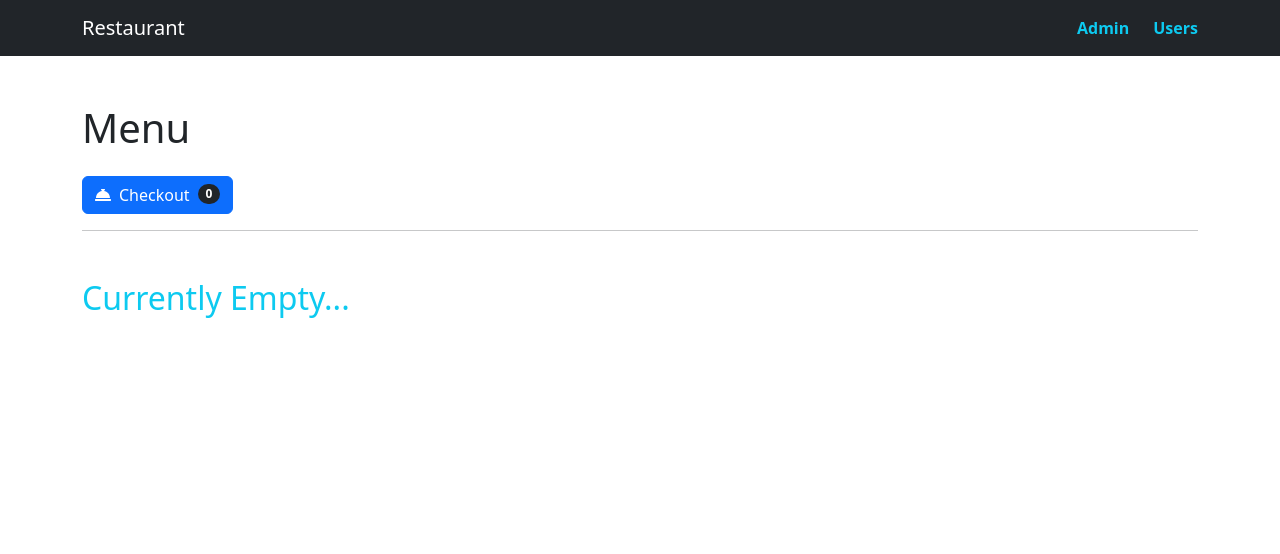
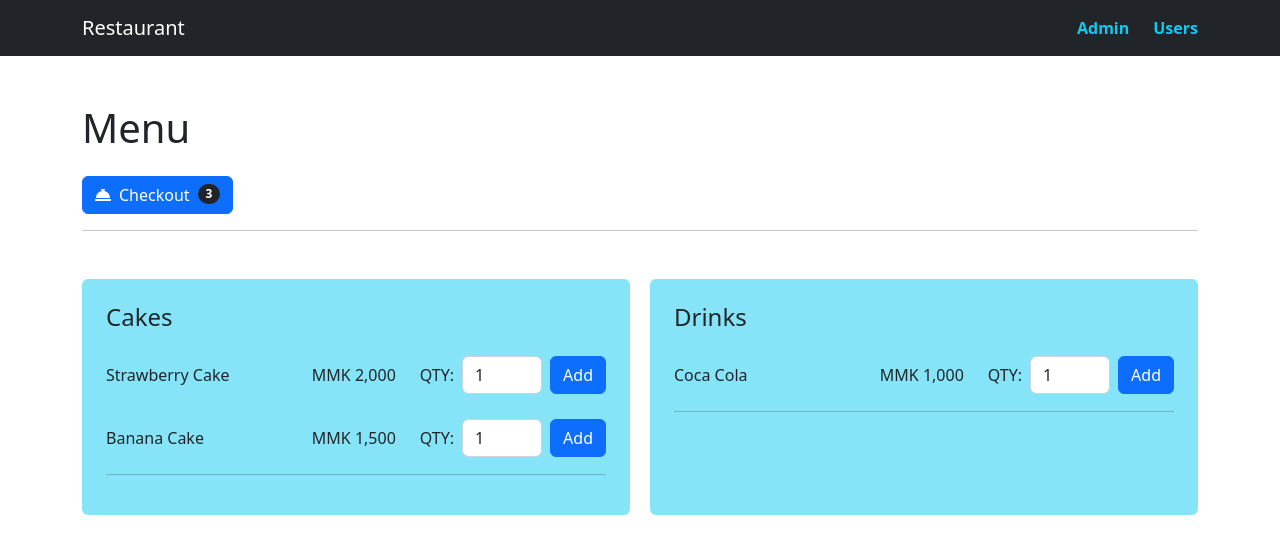
Before and after one commit to aungchanmyaethaw/restaurant-menu, a React (Vite) app: page /users in a window 1280 px wide. Shown: the top 554 px of the page. Built offline with nearby package versions, Linux system fonts and the light colour scheme; data requests are answered from the project's data file.

Commit message:
user-receipt

```diff
--- a/src/components/UsersProductForm.jsx
+++ b/src/components/UsersProductForm.jsx
@@ -9,7 +9,8 @@ const UsersProductForm = ({
   handleQtyInput,
   total,
 }) => {
-  const { handleAddSingleProductOrderDetails } = useAppContext();
+  const { handleAddSingleProductOrderDetails, isCheckoutConfirm } =
+    useAppContext();
 
   function handleSubmit(event) {
     event.preventDefault();
@@ -27,6 +28,7 @@ const UsersProductForm = ({
   return (
     <Form>
       <div className="d-flex justify-content-between justify-content-md-end align-items-center gap-2">
+        {!isCheckoutConfirm && (
           <Form.Group className="d-flex  align-items-baseline gap-2">
             <Form.Label>QTY:</Form.Label>
             <Form.Control
@@ -37,11 +39,13 @@ const UsersProductForm = ({
               onChange={(event) => handleQtyInput(event.target.value)}
             />
           </Form.Group>
+        )}
         <Button
           variant="primary"
           className="d-flex justify-content-center align-items-center"
           type="submit"
           onClick={handleSubmit}
+          disabled={isCheckoutConfirm}
         >
           Add
         </Button>
--- a/src/datas/index.json
+++ b/src/datas/index.json
@@ -1,5 +1,55 @@
 {
-  "sampleProducts": [],
-  "categories": [],
-  "orders": []
+  "sampleProducts": [
+    {
+      "id": "f66f42c7-153f-48a8-9822-e809bcf75572",
+      "name": "Strawberry Cake",
+      "price": 2000,
+      "category": "1f23c488-3956-49b2-914a-b847c0e48272"
+    },
+    {
+      "id": "6089ea0c-3859-4f79-8702-1b6b051037be",
+      "name": "Coca Cola",
+      "price": 1000,
+      "category": "bc51f6e8-1722-415e-9be6-4124ea1d69d6"
+    },
+    {
+      "id": "32d8ff01-55af-4bff-a957-d2fca662316e",
+      "name": "Banana Cake",
+      "price": 1500,
+      "category": "1f23c488-3956-49b2-914a-b847c0e48272"
+    }
+  ],
+  "categories": [
+    {
+      "id": "1f23c488-3956-49b2-914a-b847c0e48272",
+      "name": "Cakes"
+    },
+    {
+      "id": "bc51f6e8-1722-415e-9be6-4124ea1d69d6",
+      "name": "Drinks"
+    }
+  ],
+  "orders": [
+    {
+      "id": "f6413677-7135-4d63-8566-3005c48c11c0",
+      "productId": "f66f42c7-153f-48a8-9822-e809bcf75572",
+      "name": "Strawberry Cake",
+      "total": 2000,
+      "qty": 1
+    },
+    {
+      "id": "e54536e1-2ded-4081-883e-d633980ea337",
+      "productId": "32d8ff01-55af-4bff-a957-d2fca662316e",
+      "name": "Banana Cake",
+      "total": 1500,
+      "qty": 1
+    },
+    {
+      "id": "e9b9e23f-dad3-4033-8cb8-2c85fc79c50d",
+      "productId": "6089ea0c-3859-4f79-8702-1b6b051037be",
+      "name": "Coca Cola",
+      "total": 1000,
+      "qty": 1
+    }
+  ]
 }
```
Lines whose indentation alone changed are shown as unchanged.
